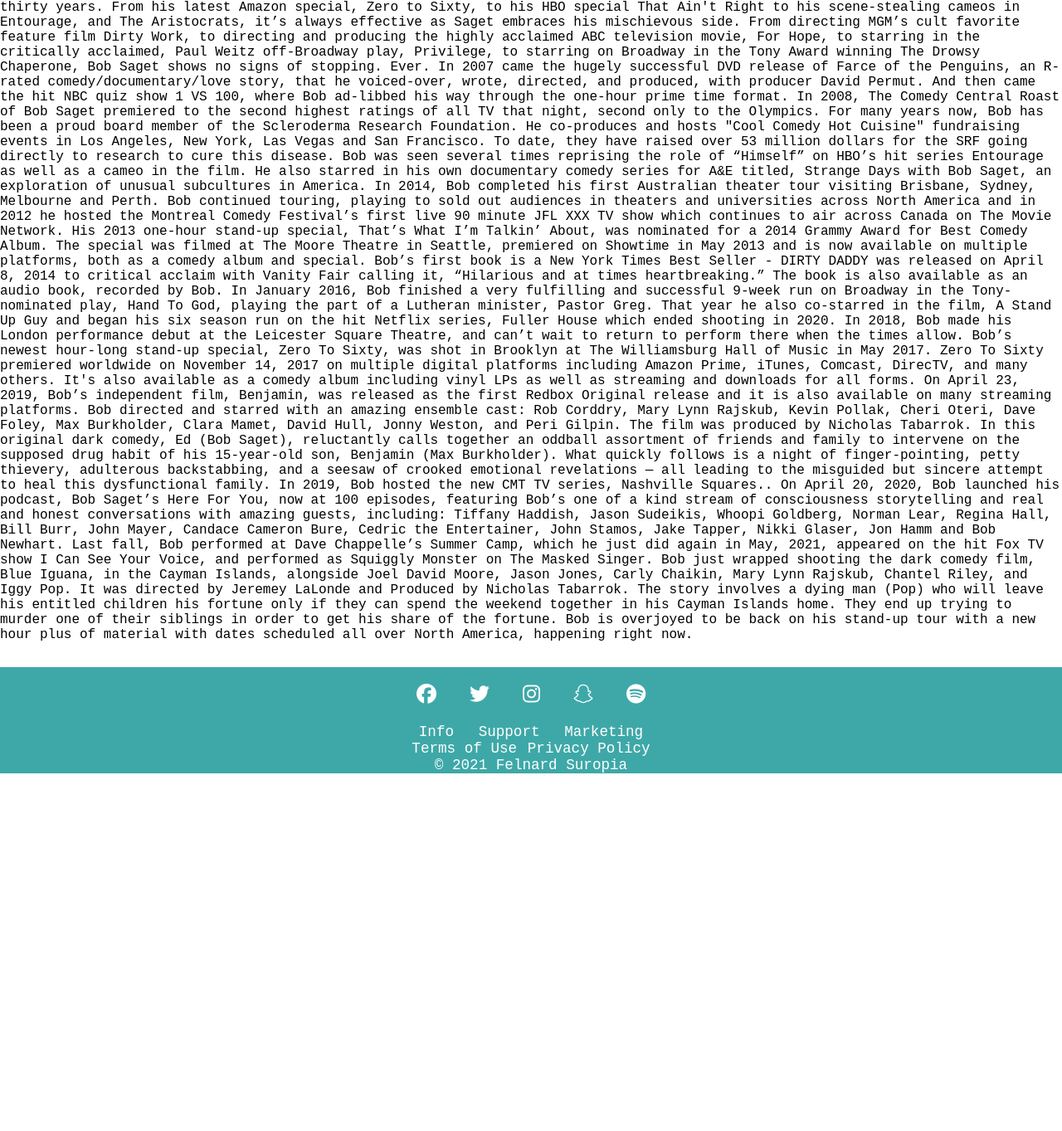
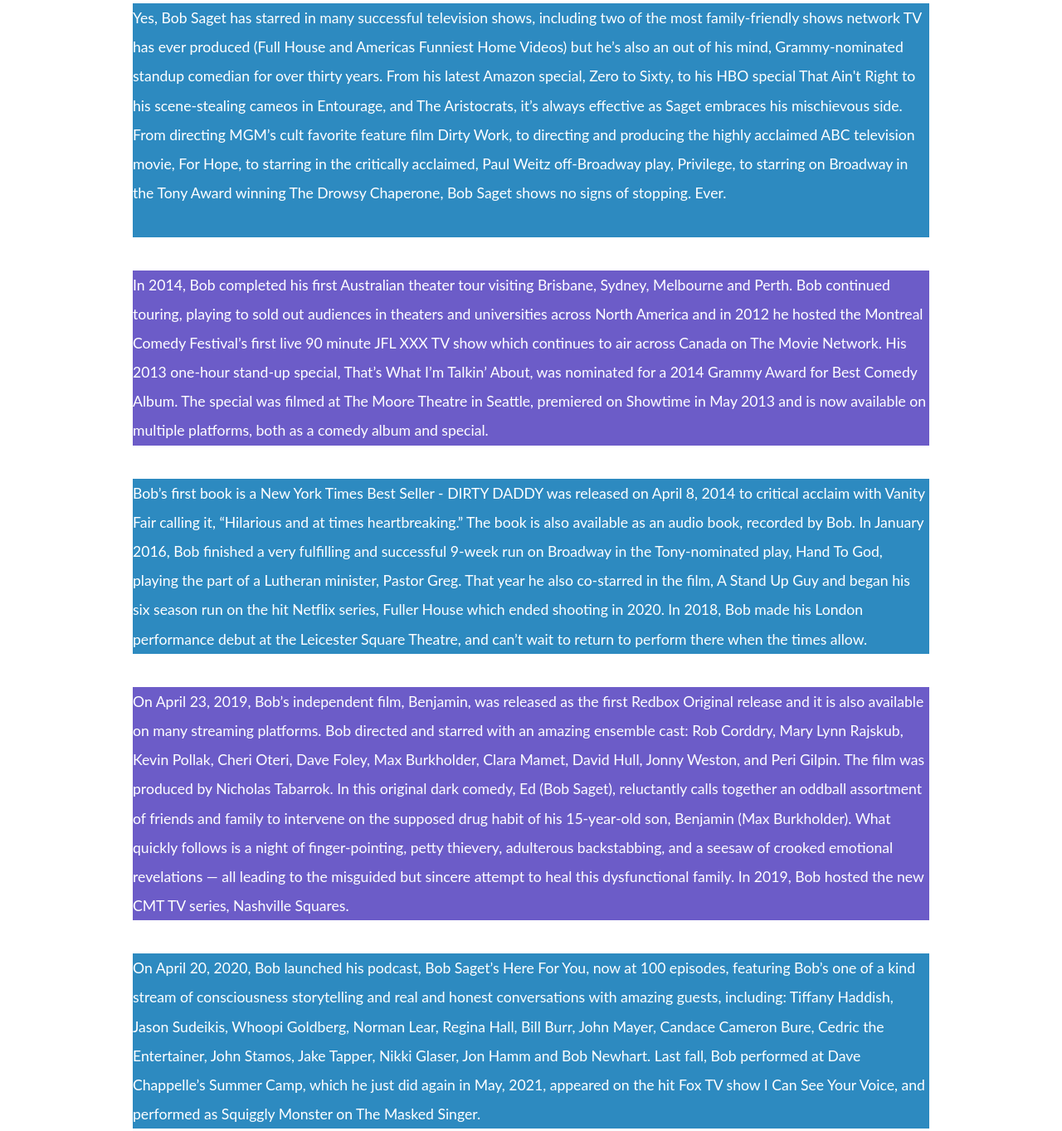
Before and after one commit to Felnard/finalproject, a plain HTML site: page about.html in a window 1280 px wide. Shown: the part 109-1472 px from the top of the page at 83% size. Before the commit the page ends 1041 px from the top, so only its background shows below. Drawn offline with nearby package versions, Linux system fonts and the light colour scheme.

Commit message:
dark mode

```diff
--- a/about.css
+++ b/about.css
@@ -37,10 +37,23 @@
   justify-content: space-around;
   width: 50%;
 }
+
 body {
   background-color: white;
   overflow-x: hidden;
-} /* FOOTER */
+}
+p.about {
+  background-color: #6c5cc8;
+  font-family: "Lato", sans-serif;
+  margin: 40px 160px;
+  line-height: 2;
+  font-size: 1.1rem;
+  color: white;
+}
+p.about:nth-last-of-type(2n) {
+  background-color: #2d8ac0;
+}
+/* FOOTER */
 footer {
   display: flex;
   flex-direction: column;
--- a/about.html
+++ b/about.html
@@ -5,10 +5,18 @@
     <meta http-equiv="X-UA-Compatible" content="IE=edge" />
     <meta name="viewport" content="width=device-width, initial-scale=1.0" />
     <link rel="stylesheet" href="about.css" />
+    <link rel="preconnect" href="https://fonts.googleapis.com" />
+    <link rel="preconnect" href="https://fonts.gstatic.com" crossorigin />
+    <link
+      href="https://fonts.googleapis.com/css2?family=Abril+Fatface&family=Anton&display=swap"
+      rel="stylesheet"
+    />
     <script
       src="https://kit.fontawesome.com/5cc457458b.js"
       crossorigin="anonymous"
     ></script>
+    <script src="https://ajax.googleapis.com/ajax/libs/jquery/3.5.1/jquery.min.js"></script>
+
     <title>Document</title>
   </head>
   <body>
@@ -17,9 +25,10 @@
       <div>
         <a href="media.html">Media</a><a href="news.html">News</a>
         <a href="calendar.html">Live Show</a><a href="about.html">About</a>
+        <input type="checkbox" id="dark" />
       </div>
     </nav>
-    <p>
+    <p class="about">
       Yes, Bob Saget has starred in many successful television shows, including
       two of the most family-friendly shows network TV has ever produced (Full
       House and Americas Funniest Home Videos) but he’s also an out of his mind,
@@ -31,76 +40,62 @@
       highly acclaimed ABC television movie, For Hope, to starring in the
       critically acclaimed, Paul Weitz off-Broadway play, Privilege, to starring
       on Broadway in the Tony Award winning The Drowsy Chaperone, Bob Saget
-      shows no signs of stopping. Ever. In 2007 came the hugely successful DVD
-      release of Farce of the Penguins, an R-rated comedy/documentary/love
-      story, that he voiced-over, wrote, directed, and produced, with producer
-      David Permut. And then came the hit NBC quiz show 1 VS 100, where Bob
-      ad-libbed his way through the one-hour prime time format. In 2008, The
-      Comedy Central Roast of Bob Saget premiered to the second highest ratings
-      of all TV that night, second only to the Olympics. For many years now, Bob
-      has been a proud board member of the Scleroderma Research Foundation. He
-      co-produces and hosts "Cool Comedy Hot Cuisine" fundraising events in Los
-      Angeles, New York, Las Vegas and San Francisco. To date, they have raised
-      over 53 million dollars for the SRF going directly to research to cure
-      this disease. Bob was seen several times reprising the role of “Himself”
-      on HBO’s hit series Entourage as well as a cameo in the film. He also
-      starred in his own documentary comedy series for A&E titled, Strange Days
-      with Bob Saget, an exploration of unusual subcultures in America. In 2014,
-      Bob completed his first Australian theater tour visiting Brisbane, Sydney,
-      Melbourne and Perth. Bob continued touring, playing to sold out audiences
-      in theaters and universities across North America and in 2012 he hosted
-      the Montreal Comedy Festival’s first live 90 minute JFL XXX TV show which
-      continues to air across Canada on The Movie Network. His 2013 one-hour
-      stand-up special, That’s What I’m Talkin’ About, was nominated for a 2014
-      Grammy Award for Best Comedy Album. The special was filmed at The Moore
-      Theatre in Seattle, premiered on Showtime in May 2013 and is now available
-      on multiple platforms, both as a comedy album and special. Bob’s first
-      book is a New York Times Best Seller - DIRTY DADDY was released on April
-      8, 2014 to critical acclaim with Vanity Fair calling it, “Hilarious and at
-      times heartbreaking.” The book is also available as an audio book,
-      recorded by Bob. In January 2016, Bob finished a very fulfilling and
-      successful 9-week run on Broadway in the Tony-nominated play, Hand To God,
-      playing the part of a Lutheran minister, Pastor Greg. That year he also
-      co-starred in the film, A Stand Up Guy and began his six season run on the
-      hit Netflix series, Fuller House which ended shooting in 2020. In 2018,
-      Bob made his London performance debut at the Leicester Square Theatre, and
-      can’t wait to return to perform there when the times allow. Bob’s newest
-      hour-long stand-up special, Zero To Sixty, was shot in Brooklyn at The
-      Williamsburg Hall of Music in May 2017. Zero To Sixty premiered worldwide
-      on November 14, 2017 on multiple digital platforms including Amazon Prime,
-      iTunes, Comcast, DirecTV, and many others. It's also available as a comedy
-      album including vinyl LPs as well as streaming and downloads for all
-      forms. On April 23, 2019, Bob’s independent film, Benjamin, was released
-      as the first Redbox Original release and it is also available on many
-      streaming platforms. Bob directed and starred with an amazing ensemble
-      cast: Rob Corddry, Mary Lynn Rajskub, Kevin Pollak, Cheri Oteri, Dave
-      Foley, Max Burkholder, Clara Mamet, David Hull, Jonny Weston, and Peri
-      Gilpin. The film was produced by Nicholas Tabarrok. In this original dark
-      comedy, Ed (Bob Saget), reluctantly calls together an oddball assortment
-      of friends and family to intervene on the supposed drug habit of his
-      15-year-old son, Benjamin (Max Burkholder). What quickly follows is a
-      night of finger-pointing, petty thievery, adulterous backstabbing, and a
-      seesaw of crooked emotional revelations — all leading to the misguided but
-      sincere attempt to heal this dysfunctional family. In 2019, Bob hosted the
-      new CMT TV series, Nashville Squares.. On April 20, 2020, Bob launched his
-      podcast, Bob Saget’s Here For You, now at 100 episodes, featuring Bob’s
-      one of a kind stream of consciousness storytelling and real and honest
-      conversations with amazing guests, including: Tiffany Haddish, Jason
-      Sudeikis, Whoopi Goldberg, Norman Lear, Regina Hall, Bill Burr, John
-      Mayer, Candace Cameron Bure, Cedric the Entertainer, John Stamos, Jake
-      Tapper, Nikki Glaser, Jon Hamm and Bob Newhart. Last fall, Bob performed
-      at Dave Chappelle’s Summer Camp, which he just did again in May, 2021,
-      appeared on the hit Fox TV show I Can See Your Voice, and performed as
-      Squiggly Monster on The Masked Singer. Bob just wrapped shooting the dark
-      comedy film, Blue Iguana, in the Cayman Islands, alongside Joel David
-      Moore, Jason Jones, Carly Chaikin, Mary Lynn Rajskub, Chantel Riley, and
-      Iggy Pop. It was directed by Jeremey LaLonde and Produced by Nicholas
-      Tabarrok. The story involves a dying man (Pop) who will leave his entitled
-      children his fortune only if they can spend the weekend together in his
-      Cayman Islands home. They end up trying to murder one of their siblings in
-      order to get his share of the fortune. Bob is overjoyed to be back on his
-      stand-up tour with a new hour plus of material with dates scheduled all
-      over North America, happening right now.
+      shows no signs of stopping. Ever. <br /><br />
+    </p>
+    <p class="about">
+      In 2014, Bob completed his first Australian theater tour visiting
+      Brisbane, Sydney, Melbourne and Perth. Bob continued touring, playing to
+      sold out audiences in theaters and universities across North America and
+      in 2012 he hosted the Montreal Comedy Festival’s first live 90 minute JFL
+      XXX TV show which continues to air across Canada on The Movie Network. His
+      2013 one-hour stand-up special, That’s What I’m Talkin’ About, was
+      nominated for a 2014 Grammy Award for Best Comedy Album. The special was
+      filmed at The Moore Theatre in Seattle, premiered on Showtime in May 2013
+      and is now available on multiple platforms, both as a comedy album and
+      special.
+    </p>
+    <p class="about">
+      Bob’s first book is a New York Times Best Seller - DIRTY DADDY was
+      released on April 8, 2014 to critical acclaim with Vanity Fair calling it,
+      “Hilarious and at times heartbreaking.” The book is also available as an
+      audio book, recorded by Bob. In January 2016, Bob finished a very
+      fulfilling and successful 9-week run on Broadway in the Tony-nominated
+      play, Hand To God, playing the part of a Lutheran minister, Pastor Greg.
+      That year he also co-starred in the film, A Stand Up Guy and began his six
+      season run on the hit Netflix series, Fuller House which ended shooting in
+      2020. In 2018, Bob made his London performance debut at the Leicester
+      Square Theatre, and can’t wait to return to perform there when the times
+      allow.
+    </p>
+    <p class="about">
+      On April 23, 2019, Bob’s independent film, Benjamin, was released as the
+      first Redbox Original release and it is also available on many streaming
+      platforms. Bob directed and starred with an amazing ensemble cast: Rob
+      Corddry, Mary Lynn Rajskub, Kevin Pollak, Cheri Oteri, Dave Foley, Max
+      Burkholder, Clara Mamet, David Hull, Jonny Weston, and Peri Gilpin. The
+      film was produced by Nicholas Tabarrok. In this original dark comedy, Ed
+      (Bob Saget), reluctantly calls together an oddball assortment of friends
+      and family to intervene on the supposed drug habit of his 15-year-old son,
+      Benjamin (Max Burkholder). What quickly follows is a night of
+      finger-pointing, petty thievery, adulterous backstabbing, and a seesaw of
+      crooked emotional revelations — all leading to the misguided but sincere
+      attempt to heal this dysfunctional family. In 2019, Bob hosted the new CMT
+      TV series, Nashville Squares.
+    </p>
+    <p class="about">
+      On April 20, 2020, Bob launched his podcast, Bob Saget’s Here For You, now
+      at 100 episodes, featuring Bob’s one of a kind stream of consciousness
+      storytelling and real and honest conversations with amazing guests,
+      including: Tiffany Haddish, Jason Sudeikis, Whoopi Goldberg, Norman Lear,
+      Regina Hall, Bill Burr, John Mayer, Candace Cameron Bure, Cedric the
+      Entertainer, John Stamos, Jake Tapper, Nikki Glaser, Jon Hamm and Bob
+      Newhart. Last fall, Bob performed at Dave Chappelle’s Summer Camp, which
+      he just did again in May, 2021, appeared on the hit Fox TV show I Can See
+      Your Voice, and performed as Squiggly Monster on The Masked Singer.
+    </p>
+    <p class="about">
+      Bob is overjoyed to be back on his stand-up tour with a new hour plus of
+      material with dates scheduled all over North America, happening right now.
     </p>
     <footer>
       <div class="social">
@@ -121,5 +116,6 @@
         <p>&copy; 2021 Felnard Suropia</p>
       </div>
     </footer>
+    <script src="dark.js"></script>
   </body>
 </html>
--- /dev/null
+++ b/dark.js
@@ -0,0 +1,11 @@
+$("#dark").change(function () {
+  if ($(this).prop("checked")) {
+    $("body").css("background-color", "#393E46");
+    $("nav").css("background-color", "#222831");
+    $("nav").css("border-bottom", "0.1px solid #428686");
+  } else {
+    $("body").css("background-color", "white");
+    $("nav").css("background-color", "white");
+    $("nav").css("border-bottom", "0.1px solid rgb(238, 238, 238)");
+  }
+});
```
Also changed, not shown: calendar.css (+10 -1 lines), calendar.html (+4 -1 lines), home.html (+3 -2 lines), media.html (+4 -0 lines), news.html (+4 -3 lines).
